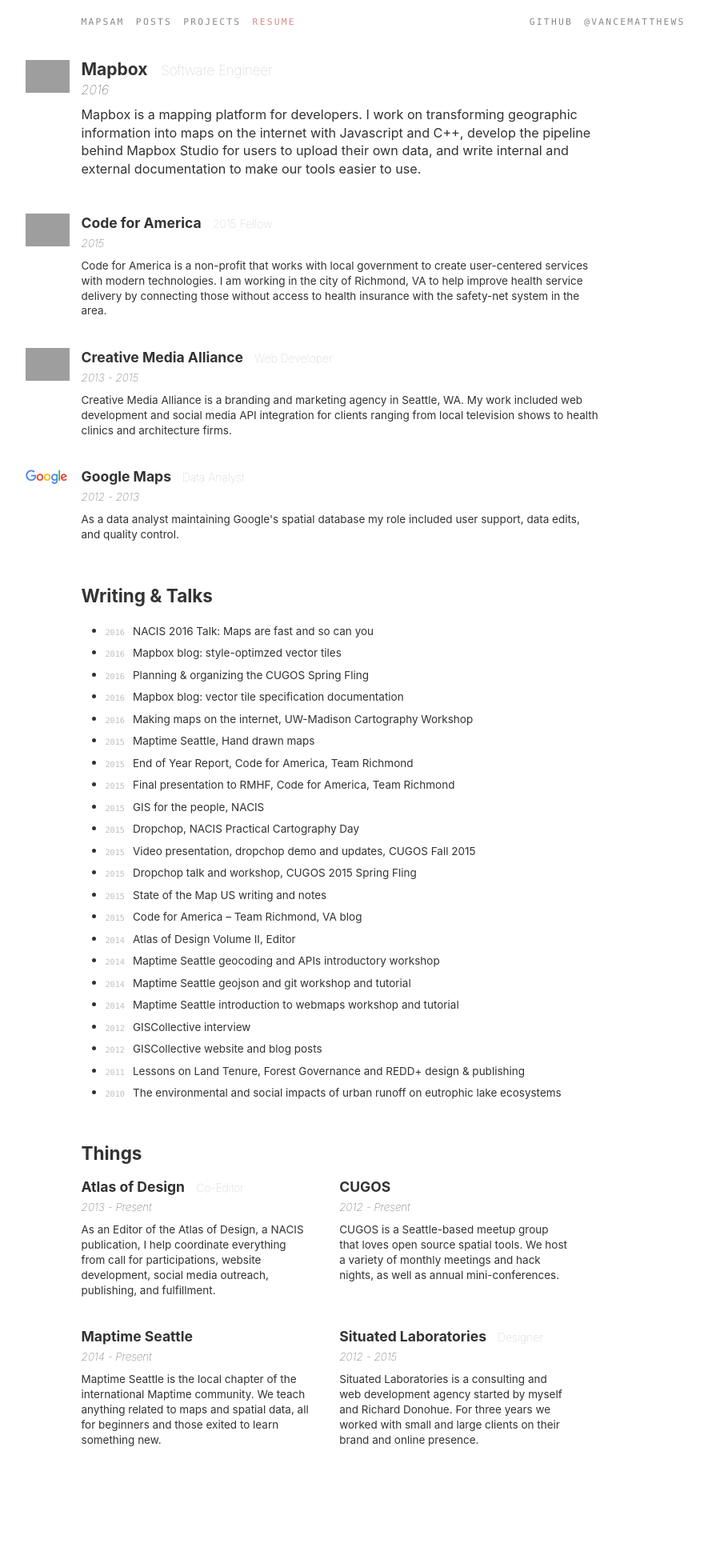
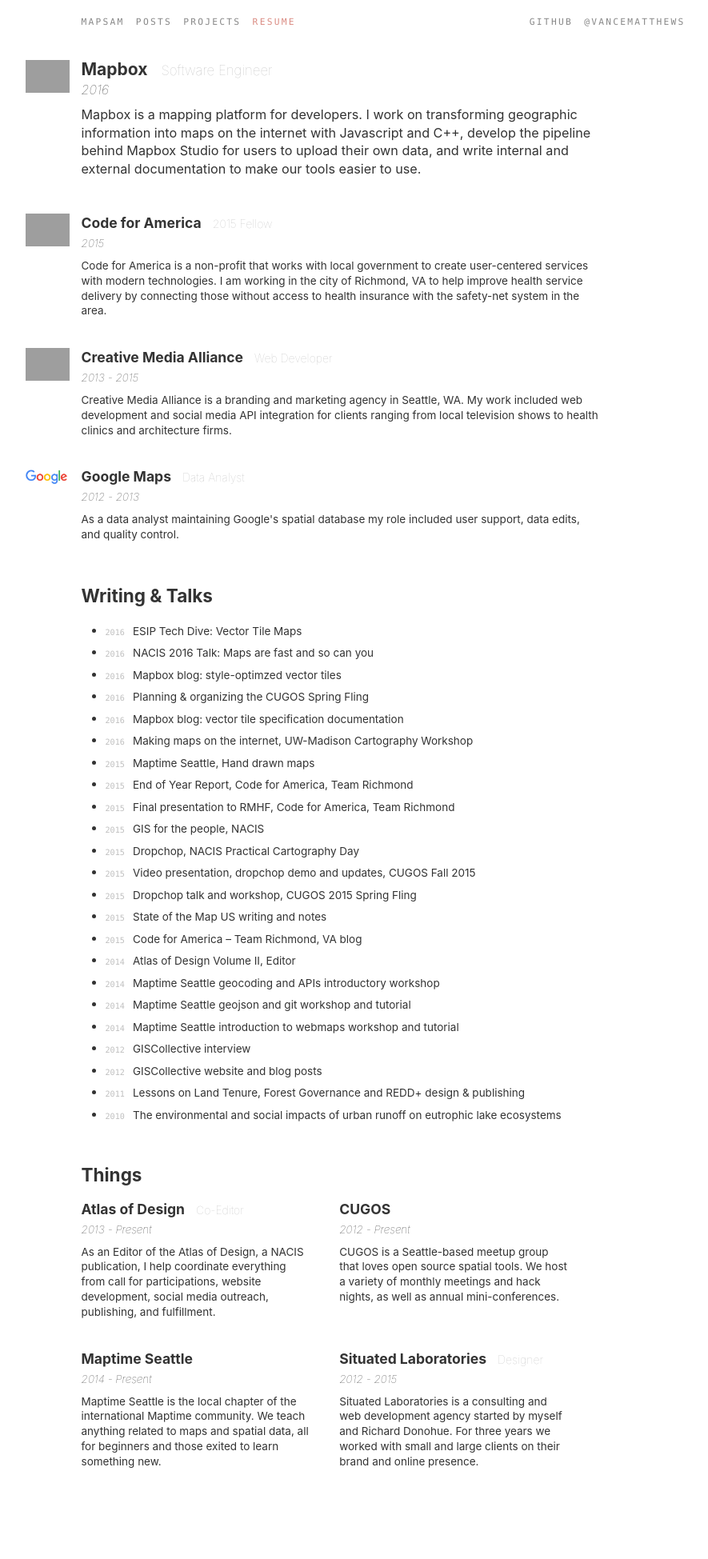
Before and after one commit to mapsam/mapsam.github.io, a Jekyll site: the page built from resume/index.md, in a window 1280 px wide. Shown: the whole page at 80% size, without its empty margins (156-1041 px from the left). Built offline with Jekyll 4.4.1, drawn with Linux system fonts in a browser that asks for light colours; nearby versions of some CDN libraries; before the commit the page ends 1921 px from its top, so only the background shows below that; grey boxes are pictures that could not be loaded.

Commit message:
add ESIP Tech Dive video

```diff
--- a/resume/index.md
+++ b/resume/index.md
@@ -52,6 +52,10 @@
         time: 2012 - 2015
         description: Situated Laboratories is a consulting and web development agency started by myself and Richard Donohue. For three years we worked with small and large clients on their brand and online presence.
 cv:
+    -
+        name: "ESIP Tech Dive: Vector Tile Maps"
+        link: https://www.youtube.com/watch?v=wN2-ms2PwBs
+        year: 2016
     -
         name: "NACIS 2016 Talk: Maps are fast and so can you"
         link: https://docs.google.com/presentation/d/1j40vnKkeszmuLc3D2dsPsBGoBMI6htQSFY-eFwJyeps/pub?start=false&loop=false
```
